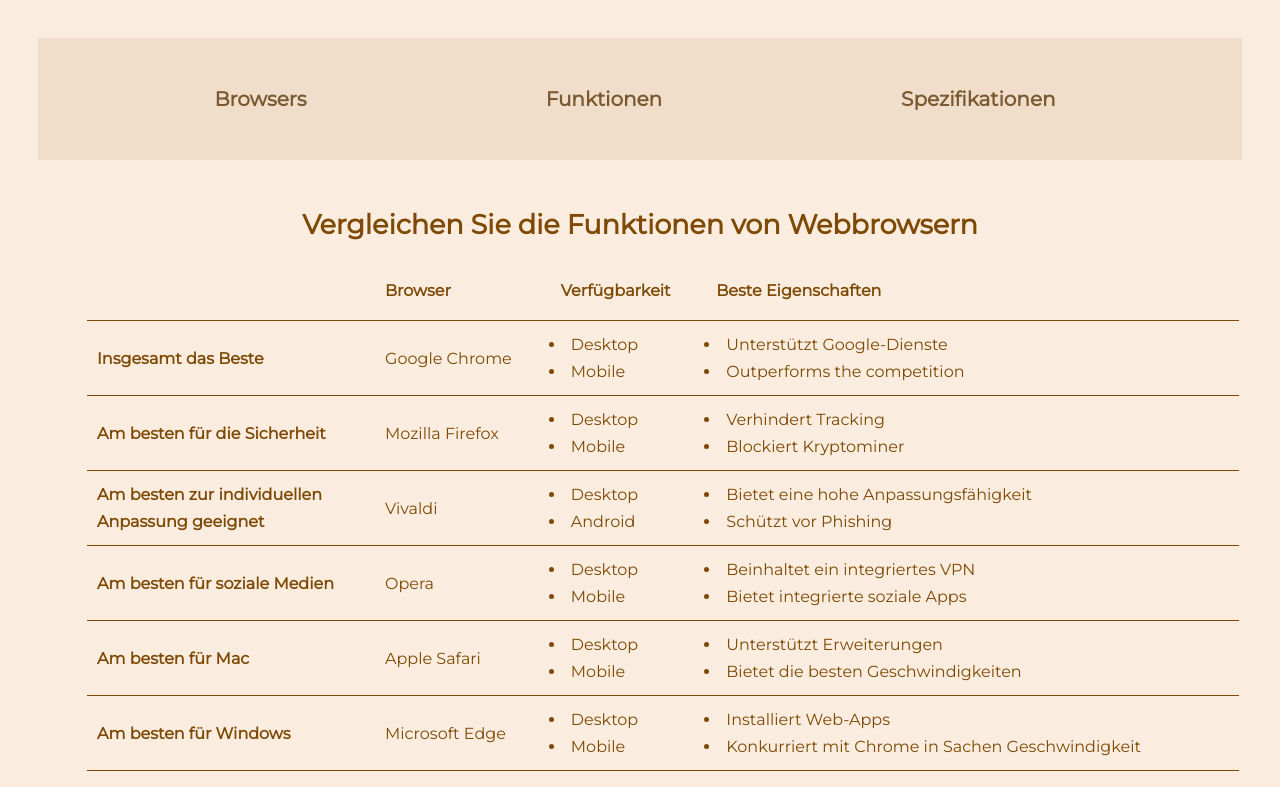
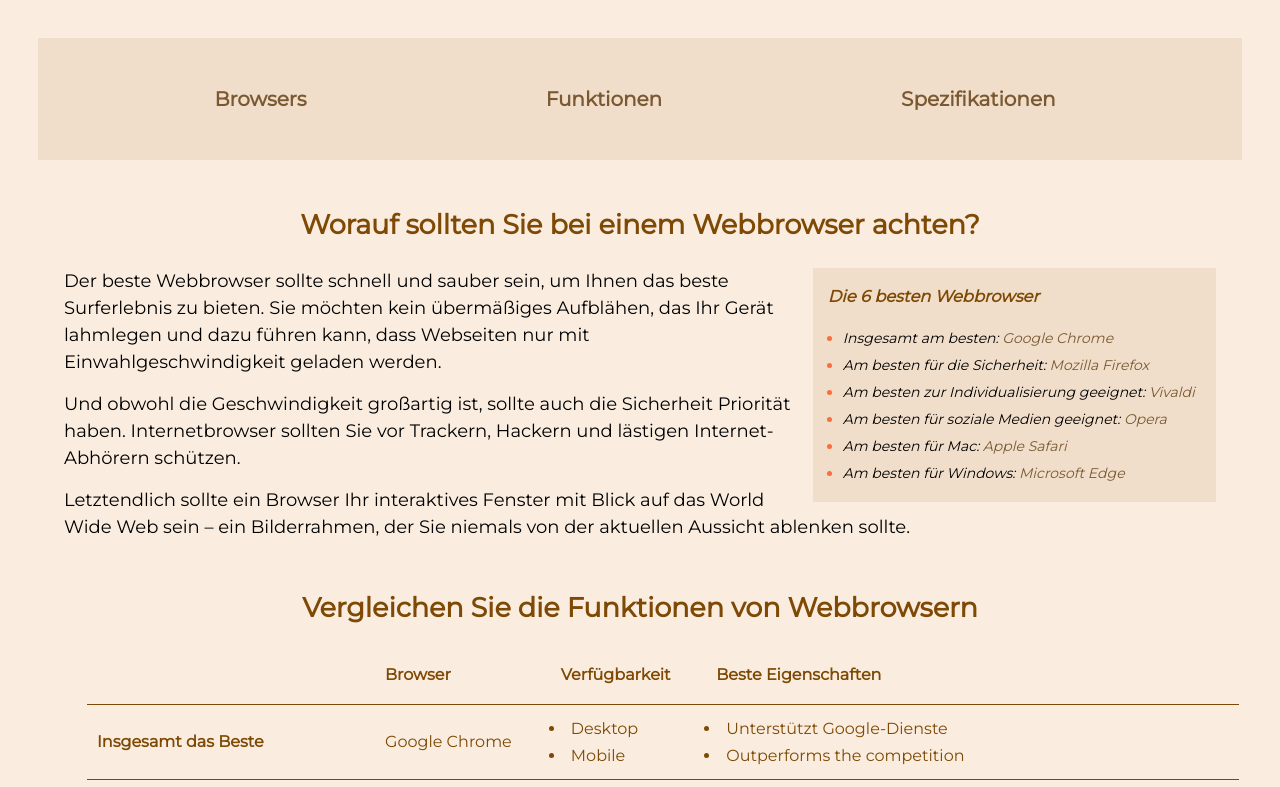
Before and after one commit to vbakaina1207/exercise2, a plain HTML site: page func.html in a window 1280 px wide. Shown: the top 787 px of the page. Drawn offline with Linux system fonts and the light colour scheme.

Commit message:
add aside on func page

```diff
--- a/func.html
+++ b/func.html
@@ -27,6 +27,49 @@
     </header>
     <main>
         <section>
+            <h2 class="text-color">
+                Worauf sollten Sie bei einem Webbrowser achten?
+            </h2>
+            <div class="br"></div>
+            <aside>
+                <h3 class="text-color">
+                    Die 6 besten Webbrowser
+                </h3>
+                <p>
+                    <ul class="list">
+                        <li>
+                            <span class="list-text">Insgesamt am besten: <a href="#Chrome">Google Chrome</a> </span>
+                        </li>
+                        <li>
+                            <span class="list-text">Am besten für die Sicherheit: <a href="#Firefox">Mozilla Firefox</a></span>
+                        </li>
+                        <li>
+                            <span class="list-text">Am besten zur Individualisierung geeignet: <a href="#Vivaldi">Vivaldi</a></span>
+                        </li>
+                        <li>
+                            <span class="list-text">Am besten für soziale Medien geeignet: <a href="#Opera">Opera</a></span>
+                        </li>
+                        <li>
+                            <span class="list-text">Am besten für Mac: <a href="#Safari">Apple Safari</a></span>
+                        </li>
+                        <li>
+                            <span class="list-text">Am besten für Windows: <a href="#Edge">Microsoft Edge</a></span>
+                        </li>
+
+                    </ul>
+                </p>
+            </aside>
+            <p>
+                Der beste Webbrowser sollte schnell und sauber sein, um Ihnen das beste Surferlebnis zu bieten. Sie möchten kein übermäßiges Aufblähen, das Ihr Gerät lahmlegen und dazu führen kann, dass Webseiten nur mit Einwahlgeschwindigkeit geladen werden.
+            </p>
+            <p>
+                Und obwohl die Geschwindigkeit großartig ist, sollte auch die Sicherheit Priorität haben. Internetbrowser sollten Sie vor Trackern, Hackern und lästigen Internet-Abhörern schützen.
+            </p>
+            <p>
+                Letztendlich sollte ein Browser Ihr interaktives Fenster mit Blick auf das World Wide Web sein – ein Bilderrahmen, der Sie niemals von der aktuellen Aussicht ablenken sollte.
+            </p>
+        </section>
+        <section>
             <h2 class="text-color">Vergleichen Sie die Funktionen von Webbrowsern</h2>
             <table>
                 <thead>
@@ -38,7 +81,7 @@
                     </tr>
                 </thead>
                 <tbody>
-                    <tr>
+                    <tr id="Chrome">
                         <td class="title">Insgesamt das Beste</td>
                         <td>Google Chrome</td>
                         <td>
@@ -54,7 +97,7 @@
                             </ul>
                         </td>
                     </tr>
-                    <tr>
+                    <tr id="Firefox">
                         <td class="title">Am besten für die Sicherheit</td>
                         <td>Mozilla Firefox</td>
                         <td>
@@ -70,7 +113,7 @@
                             </ul>
                         </td>
                     </tr>
-                    <tr>
+                    <tr id="Vivaldi">
                         <td class="title">Am besten zur individuellen Anpassung geeignet</td>
                         <td>Vivaldi</td>
                         <td>
@@ -86,7 +129,7 @@
                             </ul>
                         </td>
                     </tr>
-                    <tr>
+                    <tr id="Opera">
                         <td class="title">Am besten für soziale Medien</td>
                         <td>Opera</td>
                         <td>
@@ -102,7 +145,7 @@
                             </ul>
                         </td>
                     </tr>
-                    <tr>
+                    <tr id="Safari">
                         <td class="title">Am besten für Mac</td>
                         <td>Apple Safari</td>
                         <td>
@@ -118,7 +161,7 @@
                             </ul>
                         </td>
                     </tr>
-                    <tr>
+                    <tr id="Edge">
                         <td class="title">Am besten für Windows</td>
                         <td>Microsoft Edge</td>
                         <td>
--- a/style.css
+++ b/style.css
@@ -207,6 +207,19 @@
   color: rgb(126, 73, 4);
 }
 
+aside {
+  width: 35%;
+  padding-left: 15px;
+  margin-left: 15px;
+  padding-top: 15px;
+  float: right;
+  font-style: italic;
+  background-color: #f0deca;
+  font-size: 14px;
+  word-wrap: break-word;
+  margin-bottom: 10px;
+}
+
   @media screen and (max-width: 720px) {
     .box{
         flex-direction: column;
@@ -224,5 +237,8 @@
   table{
     font-size: 14px;
   }
+  aside {
+    width: 100%;
+  }
 
   }
```
